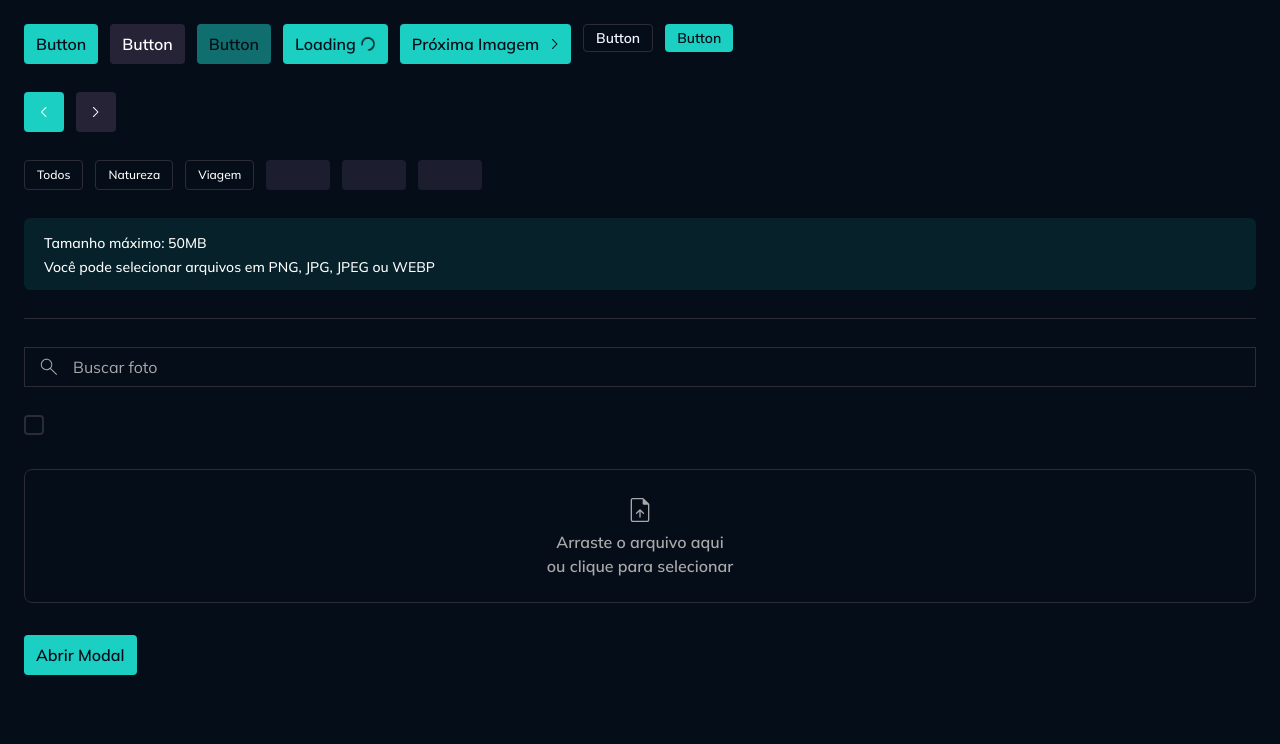
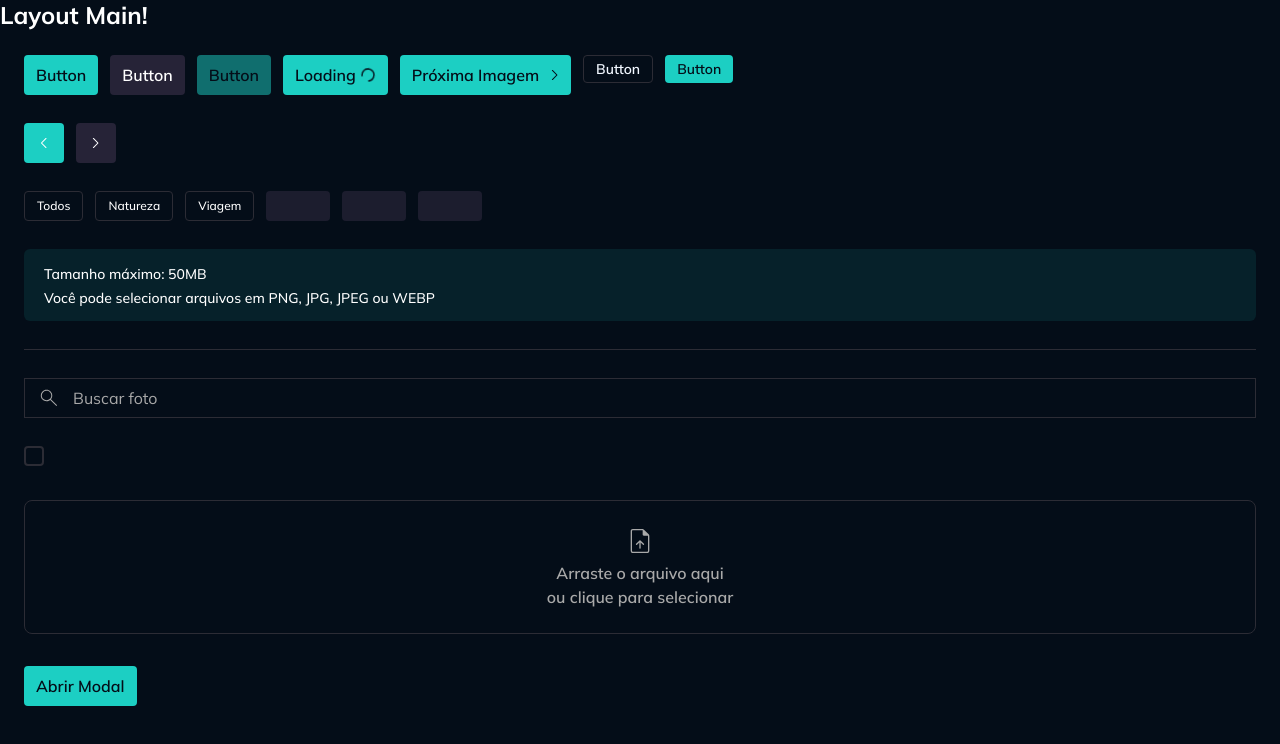
Before and after one commit to wagnersk/gallery-plus, a React (Vite) app: page /componentes in a window 1280 px wide. Shown: the top 744 px of the page. Built offline with nearby package versions, Linux system fonts and the light colour scheme.

Commit message:
FEATURE: estruturando roteamento

```diff
--- a/package.json
+++ b/package.json
@@ -24,6 +24,7 @@
     "react": "^19.1.0",
     "react-dom": "^19.1.0",
     "react-hook-form": "^7.66.1",
+    "react-router": "^7.9.6",
     "tailwind-variants": "^1.0.0",
     "tailwindcss": "^4.1.10",
     "zod": "^3.22.4"
--- a/src/App.tsx
+++ b/src/App.tsx
@@ -1,118 +1,23 @@
-import Button from "./components/button";
-import ButtonIcon from "./components/button-icon";
-import ChevronLeftIcon from "./assets/icons/chevron-left.svg?react";
-import ChevronRightIcon from "./assets/icons/chevron-right.svg?react";
-import Badge from "./components/badge";
-import Alert from "./components/alert";
-import Divider from "./components/divider";
-import InputText from "./components/input-text";
-import SearchIcon from "./assets/icons/search.svg?react";
-import InputCheckbox from "./components/input-checkbox";
-import InputSingleFile from "./components/input-single-file";
-import { useForm } from "react-hook-form";
-import ImageFilePreview from "./components/image-file-preview";
-import {
-	Dialog,
-	DialogBody,
-	DialogContent,
-	DialogFooter,
-	DialogHeader,
-} from "./components/dialog";
-import { DialogClose, DialogTrigger } from "@radix-ui/react-dialog";
-import Text from "./components/text";
+import { BrowserRouter, Routes, Route } from 'react-router'
+import PageComponents from './pages/pages-components'
+import LayoutMain from './pages/layout-main'
+import PageHome from './pages/page-home'
+import PagePhotoDetails from './pages/page-photo.details'
 
 export default function App() {
-	const form = useForm();
-	const file = form.watch("file");
-	const fileSrc = file?.[0] ? URL.createObjectURL(file[0]) : undefined;
+
 
 	return (
-		<div className="grid gap-7 p-6">
-			<div className="flex gap-3">
-				<Button>Button</Button>
-				<Button variant="secondary">Button</Button>
-				<Button disabled>Button</Button>
-				<Button handling>Loading</Button>
-				<Button icon={ChevronRightIcon}>Próxima Imagem</Button>
-				<Button variant="ghost" size="sm">
-					Button
-				</Button>
-				<Button variant="primary" size="sm">
-					Button
-				</Button>
-			</div>
+		<BrowserRouter>
+			<Routes >
+				<Route element={<LayoutMain />}>
 
-			<div className="flex gap-3">
-				<ButtonIcon icon={ChevronLeftIcon} />
-				<ButtonIcon icon={ChevronRightIcon} variant="secondary" />
-			</div>
+					<Route index element={<PageHome />} />
+					<Route path="/fotos/:id" element={<PagePhotoDetails />} />
+					<Route path="/componentes" element={<PageComponents />} />
+				</Route>
 
-			<div className="flex gap-3">
-				<Badge>Todos</Badge>
-				<Badge>Natureza</Badge>
-				<Badge>Viagem</Badge>
-				<Badge loading>Viagem</Badge>
-				<Badge loading>Viagem</Badge>
-				<Badge loading>Viagem</Badge>
-			</div>
-
-			<div>
-				<Alert>
-					Tamanho máximo: 50MB
-					<br />
-					Você pode selecionar arquivos em PNG, JPG, JPEG ou WEBP
-				</Alert>
-			</div>
-
-			<div>
-				<Divider />
-			</div>
-
-			<div>
-				<InputText placeholder="Buscar foto" icon={SearchIcon} />
-			</div>
-
-			<div>
-				<InputCheckbox />
-			</div>
-
-			<div>
-				<InputSingleFile
-					allowedExtensions={["png", "jpg", "jpeg", "webp"]}
-					maxFileSizeInMB={50}
-					form={form}
-					replaceBy={<ImageFilePreview src={fileSrc} alt="Imagem" />}
-					{...form.register("file")}
-				/>
-			</div>
-
-			<div>
-				<Dialog>
-					<DialogTrigger asChild>
-						<Button>Abrir Modal</Button>
-					</DialogTrigger>
-					<DialogContent>
-						<DialogHeader>Teste dialog</DialogHeader>
-						<DialogBody>
-							<Text as="div">Teste conteúdo do dialog</Text>
-
-							<InputSingleFile
-								allowedExtensions={["png", "jpg", "jpeg", "webp"]}
-								maxFileSizeInMB={50}
-								form={form}
-								replaceBy={<ImageFilePreview src={fileSrc} alt="Imagem" />}
-								{...form.register("file")}
-							/>
-						</DialogBody>
-						<DialogFooter>
-							<DialogClose asChild>
-								<Button variant="secondary">Cancelar</Button>
-							</DialogClose>
-							<Button>Adicionar</Button>
-						</DialogFooter>
-					</DialogContent>
-				</Dialog>
-			</div>
-		</div>
-	);
+			</Routes>
+		</BrowserRouter>
+	)
 }
--- /dev/null
+++ b/src/pages/layout-main.tsx
@@ -0,0 +1,9 @@
+import { Outlet } from "react-router";
+import Text from "../components/text";
+
+export default function LayoutMain() {
+    return <>
+        <Text variant="heading-large">Layout Main!</Text>
+        <Outlet />
+    </>
+}
--- /dev/null
+++ b/src/pages/page-home.tsx
@@ -0,0 +1,8 @@
+import Text from '../components/text'
+
+
+export default function PageHome() {
+    return (
+        <Text variant="heading-medium">Página inicial!</Text>
+    )
+}
--- /dev/null
+++ b/src/pages/page-photo.details.tsx
@@ -0,0 +1,16 @@
+import Text from '../components/text'
+import { useParams } from 'react-router'
+
+
+export default function PagePhotoDetails() {
+    const { id } = useParams()
+
+    return (
+        <>
+            <Text variant="heading-medium">Página da foto!</Text>
+            <hr />
+            <Text variant="heading-medium">id data foto {id}!</Text>
+
+        </>
+    )
+}
--- /dev/null
+++ b/src/pages/pages-components.tsx
@@ -0,0 +1,118 @@
+import Button from "../components/button";
+import ButtonIcon from "../components/button-icon";
+import ChevronLeftIcon from "../assets/icons/chevron-left.svg?react";
+import ChevronRightIcon from "../assets/icons/chevron-right.svg?react";
+import Badge from "../components/badge";
+import Alert from "../components/alert";
+import Divider from "../components/divider";
+import InputText from "../components/input-text";
+import SearchIcon from "../assets/icons/search.svg?react";
+import InputCheckbox from "../components/input-checkbox";
+import InputSingleFile from "../components/input-single-file";
+import { useForm } from "react-hook-form";
+import ImageFilePreview from "../components/image-file-preview";
+import {
+    Dialog,
+    DialogBody,
+    DialogContent,
+    DialogFooter,
+    DialogHeader,
+} from "../components/dialog";
+import { DialogClose, DialogTrigger } from "@radix-ui/react-dialog";
+import Text from "../components/text";
+
+export default function PageComponents() {
+    const form = useForm();
+    const file = form.watch("file");
+    const fileSrc = file?.[0] ? URL.createObjectURL(file[0]) : undefined;
+
+    return (
+        <div className="grid gap-7 p-6">
+            <div className="flex gap-3">
+                <Button>Button</Button>
+                <Button variant="secondary">Button</Button>
+                <Button disabled>Button</Button>
+                <Button handling>Loading</Button>
+                <Button icon={ChevronRightIcon}>Próxima Imagem</Button>
+                <Button variant="ghost" size="sm">
+                    Button
+                </Button>
+                <Button variant="primary" size="sm">
+                    Button
+                </Button>
+            </div>
+
+            <div className="flex gap-3">
+                <ButtonIcon icon={ChevronLeftIcon} />
+                <ButtonIcon icon={ChevronRightIcon} variant="secondary" />
+            </div>
+
+            <div className="flex gap-3">
+                <Badge>Todos</Badge>
+                <Badge>Natureza</Badge>
+                <Badge>Viagem</Badge>
+                <Badge loading>Viagem</Badge>
+                <Badge loading>Viagem</Badge>
+                <Badge loading>Viagem</Badge>
+            </div>
+
+            <div>
+                <Alert>
+                    Tamanho máximo: 50MB
+                    <br />
+                    Você pode selecionar arquivos em PNG, JPG, JPEG ou WEBP
+                </Alert>
+            </div>
+
+            <div>
+                <Divider />
+            </div>
+
+            <div>
+                <InputText placeholder="Buscar foto" icon={SearchIcon} />
+            </div>
+
+            <div>
+                <InputCheckbox />
+            </div>
+
+            <div>
+                <InputSingleFile
+                    allowedExtensions={["png", "jpg", "jpeg", "webp"]}
+                    maxFileSizeInMB={50}
+                    form={form}
+                    replaceBy={<ImageFilePreview src={fileSrc} alt="Imagem" />}
+                    {...form.register("file")}
+                />
+            </div>
+
+            <div>
+                <Dialog>
+                    <DialogTrigger asChild>
+                        <Button>Abrir Modal</Button>
+                    </DialogTrigger>
+                    <DialogContent>
+                        <DialogHeader>Teste dialog</DialogHeader>
+                        <DialogBody>
+                            <Text as="div">Teste conteúdo do dialog</Text>
+
+                            <InputSingleFile
+                                allowedExtensions={["png", "jpg", "jpeg", "webp"]}
+                                maxFileSizeInMB={50}
+                                form={form}
+                                replaceBy={<ImageFilePreview src={fileSrc} alt="Imagem" />}
+                                {...form.register("file")}
+                            />
+                        </DialogBody>
+                        <DialogFooter>
+                            <DialogClose asChild>
+                                <Button variant="secondary">Cancelar</Button>
+                            </DialogClose>
+                            <Button>Adicionar</Button>
+                        </DialogFooter>
+                    </DialogContent>
+                </Dialog>
+            </div>
+        </div>
+    );
+}
```
Also changed, not shown: src/components/dialog.tsx (indentation only), 1 other file (tests, documents, lock files or other folders).
